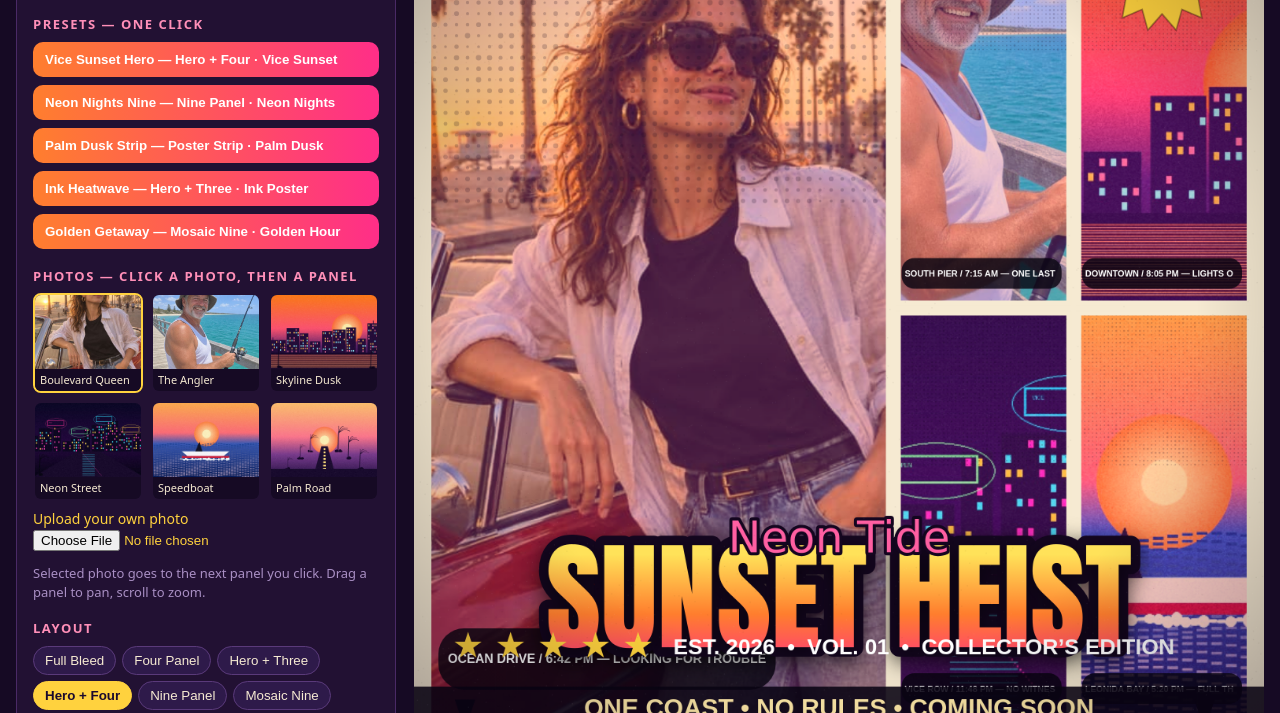
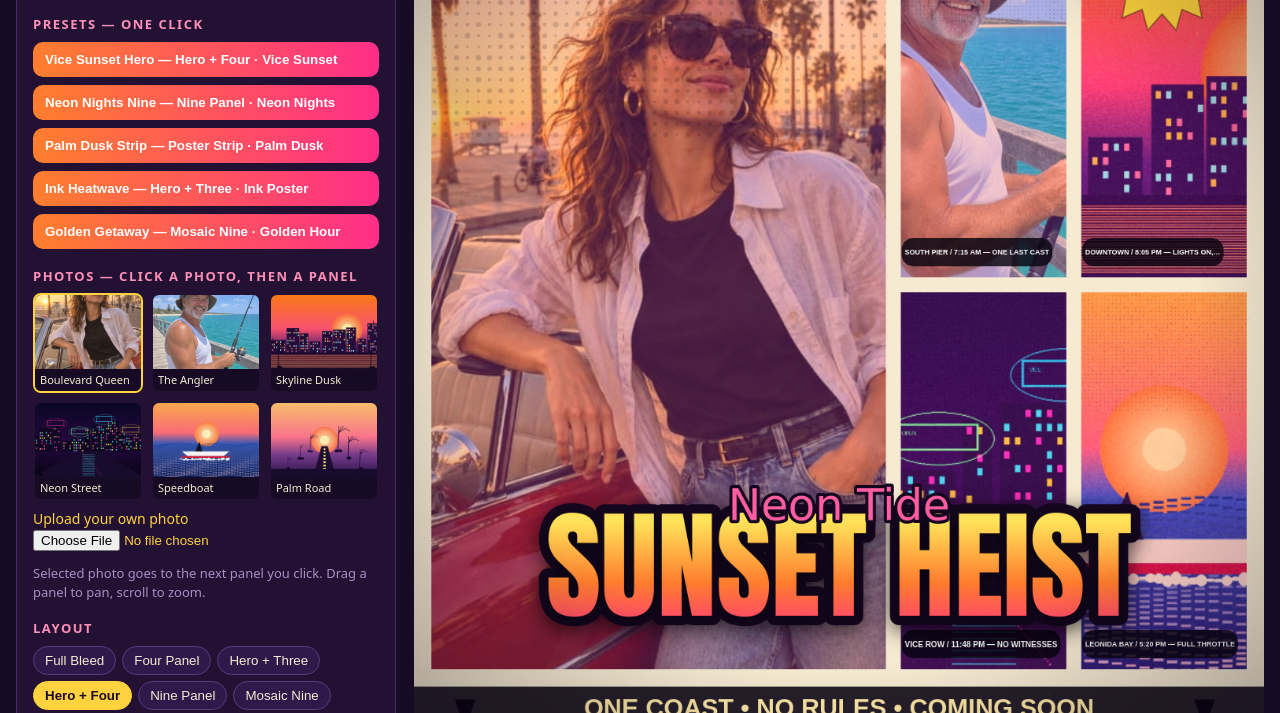
Before and after one commit to zesty-pika-87/gta6-cover-art-01-v9, a plain HTML site: page app/index.html in a window 1280 px wide. Shown: the part 133-846 px from the top of the page. Drawn offline with Linux system fonts and the light colour scheme.

Commit message:
polish: panels end above strip, star meter top-left pill, hero chip hidden under bottom title, chips shrink + word-boundary ellipsis

```diff
--- a/app/src/cover.js
+++ b/app/src/cover.js
@@ -192,7 +192,7 @@ function zoneLuminance(imgCv) {
   return { top: top / (24 * 8), bottom: bot / (24 * 8) };
 }
 
-function drawPanel(ctx, img, rect, pan, state, index, images) {
+function drawPanel(ctx, img, rect, pan, state, index, images, hideChip) {
   const { x, y, w, h, rot } = rect;
   if (w <= 0 || h <= 0) return;
   ctx.save();
@@ -211,29 +211,41 @@ function drawPanel(ctx, img, rect, pan, state, index, images) {
   if (state.halftone) {
     const rnd = mulberry32(9000 + index * 77);
     const gap = Math.max(5, Math.round(w * 0.028 * (1.4 - state.halftoneDensity)));
-    ctx.fillStyle = 'rgba(20,8,30,0.20)';
-    for (let yy = gap / 2; yy < h * 0.38; yy += gap) {
+    ctx.fillStyle = 'rgba(20,8,30,0.16)';
+    for (let yy = gap / 2; yy < h * 0.32; yy += gap) {
       for (let xx = gap / 2; xx < w; xx += gap) {
         const r = gap * 0.16 * (0.6 + rnd() * 0.8) * state.halftoneDensity * 2;
         ctx.beginPath(); ctx.arc(xx, yy, Math.max(0.6, r), 0, Math.PI * 2); ctx.fill();
       }
     }
   }
-  // chip caption, bottom-left of the panel
+  // chip caption, bottom-left of the panel (skipped on the hero panel when
+  // the title sits at the bottom — the title would cover it anyway)
   const photoId = state.photos[index % state.photos.length];
   const photo = PHOTOS.find(p => p.id === photoId);
   const cap = state.chips[index] ?? photo?.caption ?? '';
-  if (cap) {
-    ctx.font = `bold ${Math.max(11, Math.round(w * 0.028))}px Arial, sans-serif`;
-    const tw = ctx.measureText(cap).width;
+  if (cap && !hideChip) {
     const padX = Math.round(w * 0.02), padY = Math.round(h * 0.035);
-    const bw = Math.min(tw + padX * 2, w * 0.94), bh = Math.max(18, Math.round(h * 0.075));
+    const maxW = w * 0.94 - padX * 2;
+    let fs = Math.max(11, Math.round(w * 0.028));
+    ctx.font = `bold ${fs}px Arial, sans-serif`;
+    while (ctx.measureText(cap).width > maxW && fs > 9) {
+      fs -= 1;
+      ctx.font = `bold ${fs}px Arial, sans-serif`;
+    }
+    let text = cap;
+    if (ctx.measureText(text).width > maxW) {
+      while (text.length > 4 && ctx.measureText(text + '…').width > maxW) text = text.slice(0, text.lastIndexOf(' ') > 4 ? text.lastIndexOf(' ') : text.length - 1);
+      text += '…';
+    }
+    const tw = ctx.measureText(text).width;
+    const bw = tw + padX * 2, bh = Math.max(18, Math.round(h * 0.075));
     ctx.fillStyle = 'rgba(8,4,16,0.82)';
     ctx.beginPath();
     const bx = padX, by = h - bh - padY;
     ctx.roundRect(bx, by, bw, bh, bh / 2.4); ctx.fill();
     ctx.fillStyle = '#fff'; ctx.textAlign = 'left'; ctx.textBaseline = 'middle';
-    ctx.fillText(cap.slice(0, Math.floor(cap.length * (bw - padX * 2) / Math.max(1, tw))), bx + padX, by + bh / 2 + 1);
+    ctx.fillText(text, bx + padX, by + bh / 2 + 1);
   }
   ctx.restore();
 }
@@ -260,25 +272,31 @@ export function renderCover(canvas, state, images) {
   const W = canvas.width, H = canvas.height;
   // cream frame
   ctx.fillStyle = '#f6ead2'; ctx.fillRect(0, 0, W, H);
-  const rects = panelRects(state.layout, W, H);
+  // The bottom strip is reserved first: panels end above it, so no chip or
+  // panel bottom ever hides under the strip.
+  const stripH = state.layout === 'strip' ? Math.round(H * 0.13) : Math.round(H * 0.055);
+  const contentH = H - stripH;
+  const rects = panelRects(state.layout, W, contentH);
   const heroImg = images.get(state.photos[0]);
+  // --- lettering placement: dark-zone aware (decided before panels draw,
+  // so the hero chip can be hidden when the title sits at the bottom) ---
+  let placeTop = state.titlePos === 'top';
+  if (state.titlePos === 'auto' && heroImg) {
+    const z = zoneLuminance(gradedImage(heroImg, state.grade, state.strength));
+    placeTop = z.top < z.bottom;
+  } else if (state.titlePos === 'auto') placeTop = false;
   rects.forEach((rect, i) => {
     const pid = state.photos[i % state.photos.length];
     const img = images.get(pid);
     if (!img) return;
-    drawPanel(ctx, img, rect, state.pans[pid], state, i, images);
+    drawPanel(ctx, img, rect, state.pans[pid], state, i, images, i === 0 && !placeTop);
     // white gutter border per panel
     ctx.save();
     ctx.strokeStyle = '#f6ead2'; ctx.lineWidth = Math.max(3, Math.round(W * 0.006));
     ctx.strokeRect(rect.x, rect.y, rect.w, rect.h);
     ctx.restore();
   });
-  // --- lettering: dark-zone aware placement ---
-  let placeTop = state.titlePos === 'top';
-  if (state.titlePos === 'auto' && heroImg) {
-    const z = zoneLuminance(gradedImage(heroImg, state.grade, state.strength));
-    placeTop = z.top < z.bottom;
-  } else if (state.titlePos === 'auto') placeTop = false;
+  // --- lettering (placement decided above, before the panels) ---
   const title = (state.title || 'SUNSET HEIST').toUpperCase();
   let tSize = Math.round(W * (title.length > 12 ? 0.115 : 0.14));
   ctx.save();
@@ -288,7 +306,7 @@ export function renderCover(canvas, state, images) {
     tSize -= 4;
     ctx.font = `${tSize}px Anton, 'Arial Black', sans-serif`;
   }
-  const ty = placeTop ? H * 0.16 : H * 0.86;
+  const ty = placeTop ? contentH * 0.16 : contentH * 0.87;
   const grad = ctx.createLinearGradient(0, ty - tSize / 2, 0, ty + tSize / 2);
   grad.addColorStop(0, '#ffe259'); grad.addColorStop(0.5, '#ff7e2e'); grad.addColorStop(1, '#ff2e88');
   ctx.font = `${tSize}px Anton, 'Arial Black', sans-serif`;
@@ -311,19 +329,28 @@ export function renderCover(canvas, state, images) {
   ctx.restore();
   // starburst badge, top-right
   drawStarburst(ctx, W * 0.88, H * 0.10, Math.round(W * 0.075), '#ffd23e', state.badge || 'ORIGINAL COVER ART');
-  // star meter, bottom-left above the strip
-  const stripH = state.layout === 'strip' ? Math.round(H * 0.13) : Math.round(H * 0.055);
-  const sy0 = H - stripH - Math.round(H * 0.045);
+  // star meter + edition line, top-left on a dark pill (never collides with
+  // the title, which sits at the bottom in the default placement)
+  const smY = Math.round(H * 0.045);
   ctx.save();
   ctx.font = `${Math.round(W * 0.042)}px Arial, sans-serif`;
   ctx.textAlign = 'left'; ctx.textBaseline = 'middle';
+  const estText = 'EST. 2026  •  VOL. 01';
+  ctx.font = `bold ${Math.round(W * 0.026)}px Arial, sans-serif`;
+  const estW = ctx.measureText(estText).width;
+  const starsW = W * 0.05 * 5;
+  const pillW = W * 0.045 + starsW + W * 0.01 + estW + W * 0.03;
+  const pillH = Math.round(H * 0.055);
+  ctx.fillStyle = 'rgba(8,4,16,0.72)';
+  ctx.beginPath(); ctx.roundRect(W * 0.02, smY - pillH / 2, pillW, pillH, pillH / 2); ctx.fill();
   let sx = W * 0.045;
+  ctx.font = `${Math.round(W * 0.042)}px Arial, sans-serif`;
   for (let i = 0; i < 5; i++) {
     ctx.fillStyle = i < state.starMeter ? '#ffd23e' : 'rgba(255,255,255,0.35)';
-    ctx.fillText('★', sx, sy0); sx += W * 0.05;
+    ctx.fillText('★', sx, smY); sx += W * 0.05;
   }
   ctx.fillStyle = '#fff'; ctx.font = `bold ${Math.round(W * 0.026)}px Arial, sans-serif`;
-  ctx.fillText('EST. 2026  •  VOL. 01  •  COLLECTOR’S EDITION', sx + W * 0.01, sy0);
+  ctx.fillText(estText, sx + W * 0.01, smY);
   ctx.restore();
   // bottom strip tagline
   ctx.save();
--- a/app/src/main.js
+++ b/app/src/main.js
@@ -6,6 +6,8 @@ import { zipStore } from './zip.js';
 
 const canvas = document.getElementById('cover');
 const statusEl = document.getElementById('status');
+window.__errors = [];
+window.addEventListener('error', (e) => window.__errors.push(String(e.message || e.error)));
 const state = defaultState();
 const images = new Map();
 let selectedPhoto = 'boulevard';
--- a/app/src/shots.js
+++ b/app/src/shots.js
@@ -31,10 +31,12 @@ export function runShot(shot, query, state, images, draw, syncControls) {
     document.body.classList.add('shot-story');
     state.layout = 'story'; state.grade = 'palm';
     state.title = 'LEONIDA HEAT'; state.subtitle = 'Boardwalk nights';
+    state.strip = 'EVERY SUMMER HAS A STORY';
     const cv = document.getElementById('cover');
     cv.width = 1080; cv.height = 1920;
   }
   syncControls();
   draw();
-  requestAnimationFrame(() => requestAnimationFrame(() => { window.__shotReady = true; }));
+  const markReady = () => requestAnimationFrame(() => requestAnimationFrame(() => { window.__shotReady = true; }));
+  if (document.fonts?.ready) document.fonts.ready.then(markReady); else markReady();
 }
--- a/app/style.css
+++ b/app/style.css
@@ -33,4 +33,7 @@ body.shot-cover .controls, body.shot-cover .stage-hint { display: none; }
 body.shot-cover .app { padding: 0; max-width: none; }
 body.shot-cover .stage { flex: 1; }
 body.shot-cover #cover { max-width: none; border-radius: 0; }
-body.shot-grid .controls, body.shot-story .controls { display: none; }
+body.shot-grid .controls, body.shot-story .controls, body.shot-grid .stage-hint, body.shot-story .stage-hint { display: none; }
+body.shot-grid .app, body.shot-story .app { padding: 0; max-width: none; }
+body.shot-grid .stage, body.shot-story .stage { flex: 1; }
+body.shot-grid #cover, body.shot-story #cover { max-width: none; border-radius: 0; }
```
Also changed, not shown: tools/shoot.mjs (added, +66 -0 lines), screenshots/1-cover.jpg, screenshots/2-editor.jpg, screenshots/3-cover.jpg (deleted), screenshots/3-grid.jpg (added), screenshots/4-story.jpg (added).
